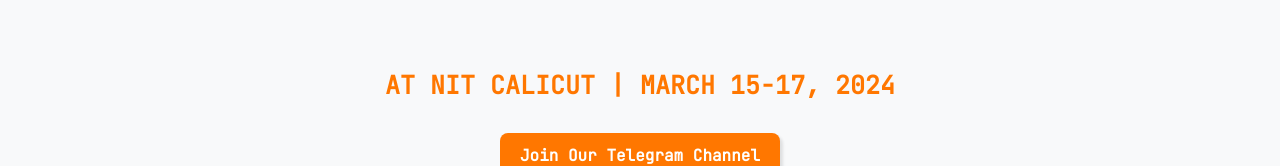
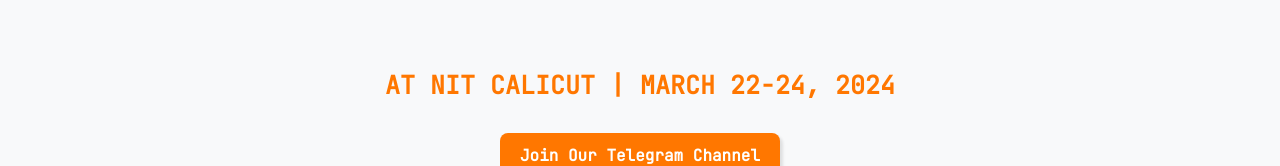
Before and after one commit to FOSSMeetNITCalicut/fossmeet-nextjs, a Next.js app: page / in a window 1280 px wide. Shown: the part 411-577 px from the top of the page. Built offline with nearby package versions, Linux system fonts and the light colour scheme.

Commit message:
updated hero.js

```diff
--- a/components/LandingPage/hero.js
+++ b/components/LandingPage/hero.js
@@ -32,7 +32,7 @@
           />
         </div>
         <h2 className={styles["date"]}>
-          AT NIT CALICUT | MARCH 15-17, 2024
+          AT NIT CALICUT | MARCH 22-24, 2024
           {/* <br /> and Open. */}
         </h2>
         <p>
```
